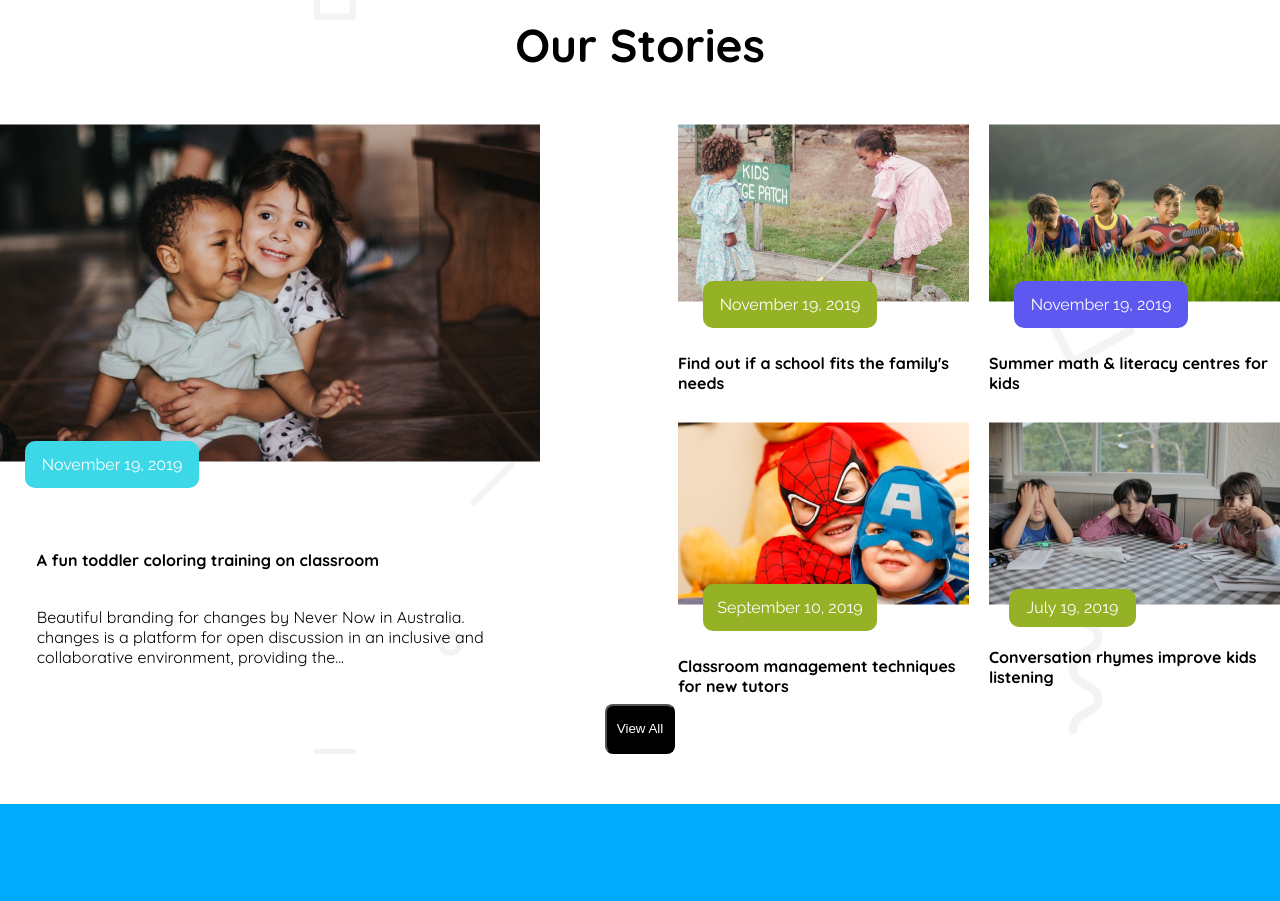
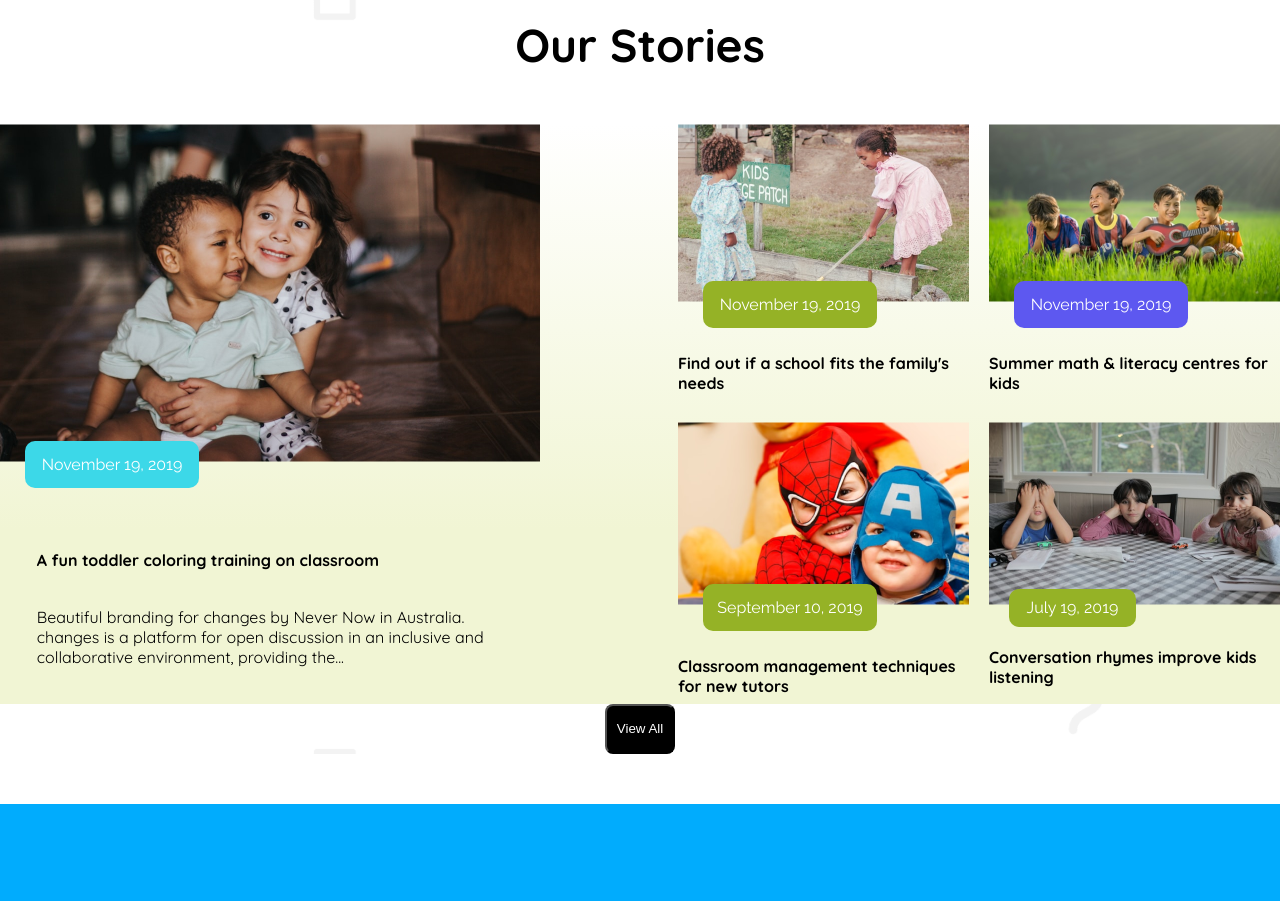
Before and after one commit to Hrikesh145/kids-school, a plain HTML site: page index.html in a window 1280 px wide. Shown: the part 1260-2161 px from the top of the page. Drawn offline with Linux system fonts and the light colour scheme.

Commit message:
Gradient update

```diff
--- a/styles/style.css
+++ b/styles/style.css
@@ -374,6 +374,9 @@ main{
   display: grid;
   grid-gap: 10px;
 }
+.stories{
+  background-image: linear-gradient(to top,#f1f5d4 30%,#FFFFFF 100%);
+}
 
 /* media q */
 @media screen and (max-width:576px) {
```
